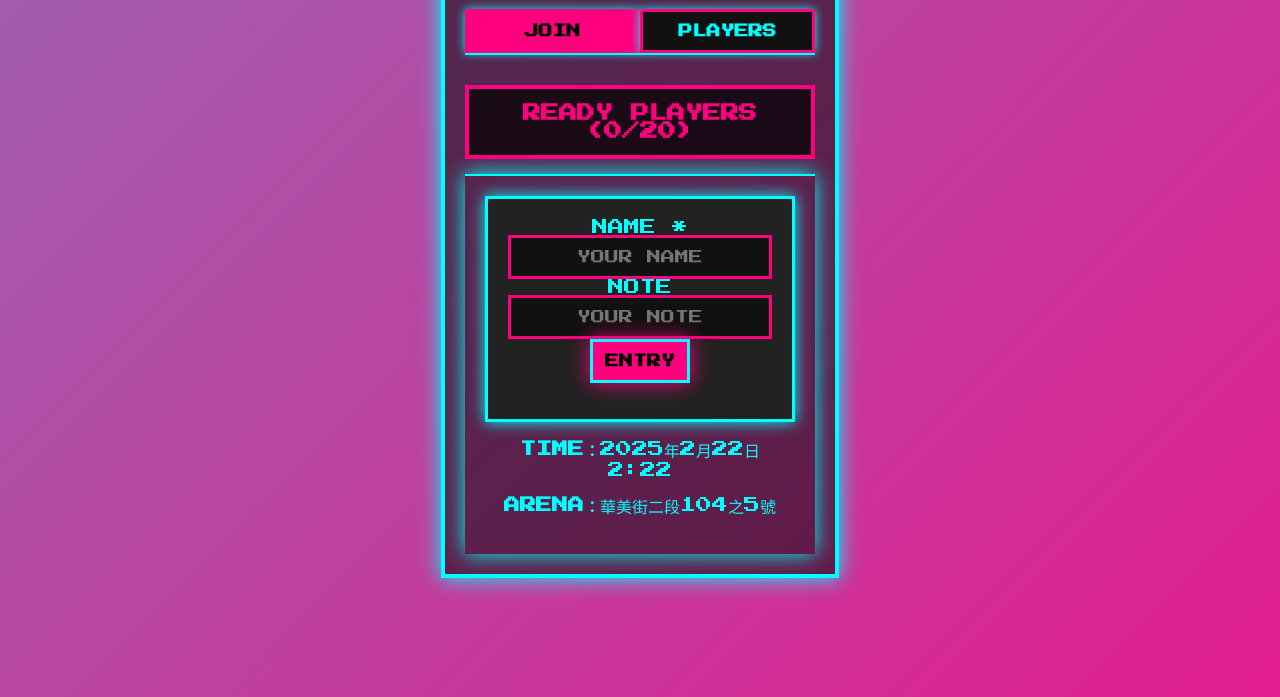
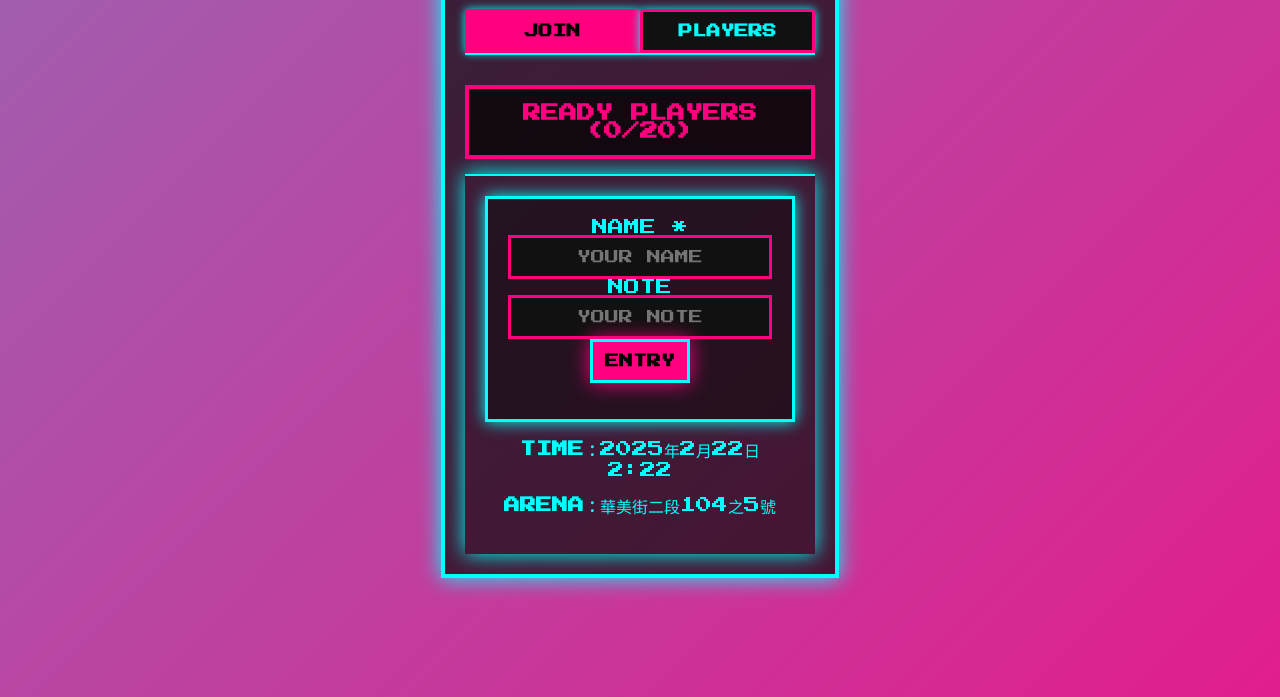
Before and after one commit to nnilbig/aninvite, a plain HTML site: page index.html in a window 1280 px wide. Shown: the part 103-800 px from the top of the page. Drawn offline with Linux system fonts and the light colour scheme.

Commit message:
Update styles_2.css

```diff
--- a/styles_2.css
+++ b/styles_2.css
@@ -38,7 +38,7 @@ h1,h2,h3 {
     margin: auto;
     padding: 20px;
     border: 4px solid #00FFFF;
-    background: rgba(10, 10, 10, 0.55);
+    background: rgba(10, 10, 10, 0.7);
     box-shadow: 0 0 20px #00FFFF; /* 增強霓虹效果 */
 }
 
@@ -91,7 +91,7 @@ h1,h2,h3 {
 
 /* ⚙️ 表單 */
 form {
-    background: #222;
+    background: rgba(10, 10, 10, 0.5);
     padding: 20px;
     border: 3px solid #00FFFF;
     box-shadow: 0 0 15px #00FFFF;
```
